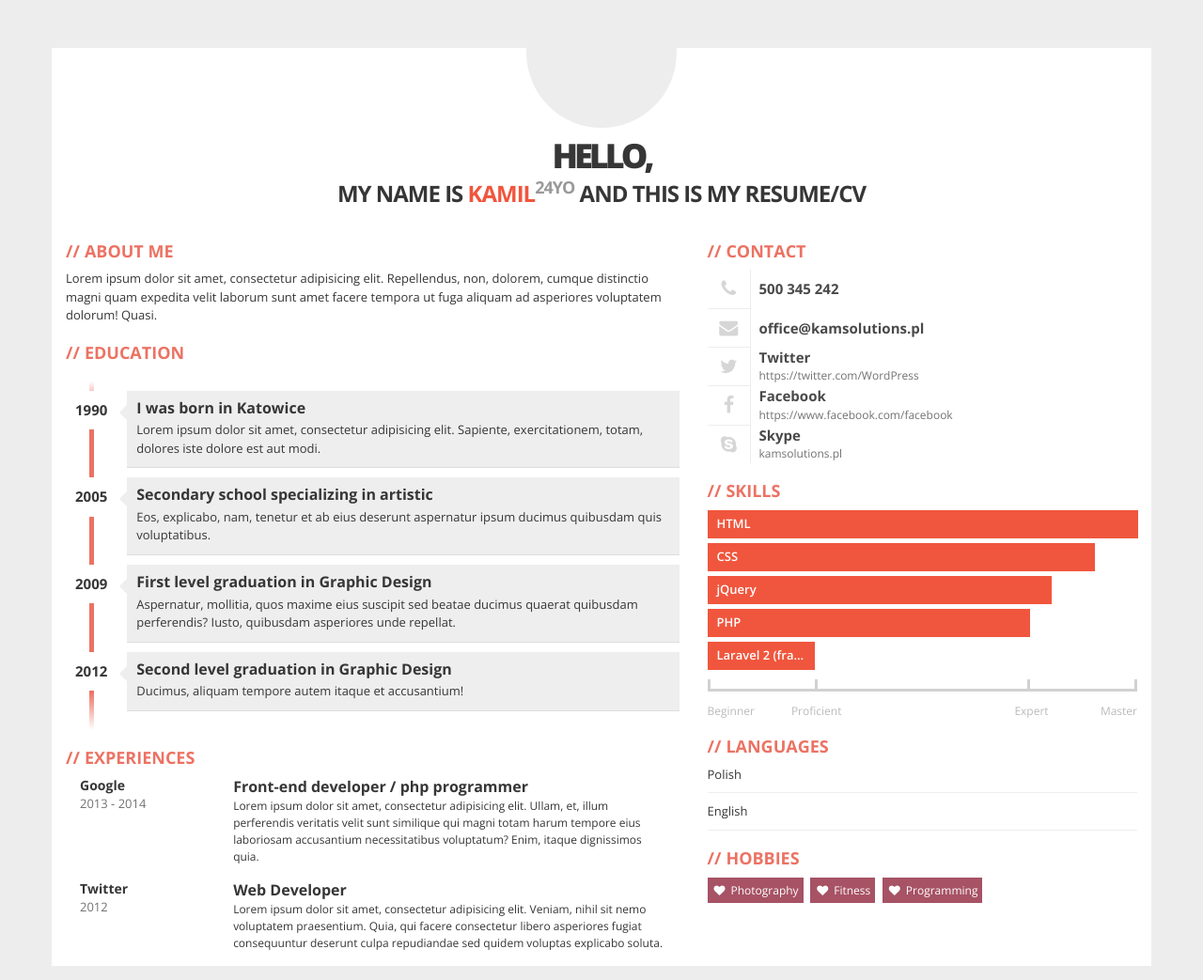
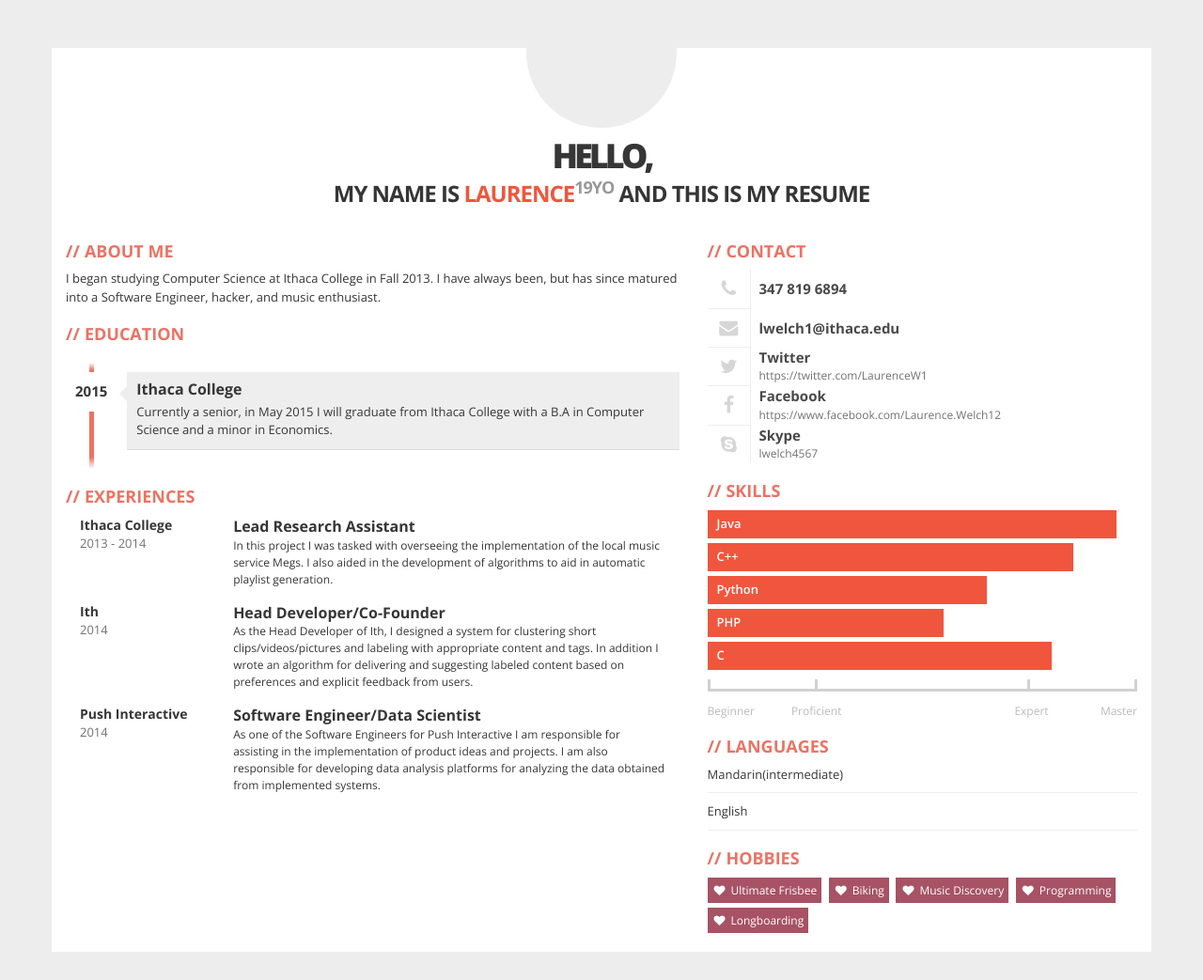
Before and after one commit to Lwelch45/personal, a plain HTML site: page index.html in a window 1280 px wide. Shown: the part 29-1072 px from the top of the page at 94% size. Drawn offline with nearby package versions, Linux system fonts and the light colour scheme.

Commit message:
First fairly complete iteration of my website. Included a copy of my resume for versioning.

```diff
--- a/index.html
+++ b/index.html
@@ -5,7 +5,7 @@
     <meta charset="utf-8">
     <meta http-equiv="X-UA-Compatible" content="IE=edge,chrome=1" />
     <meta name="viewport" content="width=device-width, initial-scale=1">
-    <title>3ColorResume</title>
+    <title>Laurence Welch | Resume</title>
     <link href="css/bootstrap.min.css" rel="stylesheet">
     <link href="css/font-awesome.css" rel="stylesheet">
     <link href="css/main.css" rel="stylesheet">
@@ -13,14 +13,7 @@
         <script src="js/html5shiv.js"></script>
         <script src="js/respond.min.js"></script>
     <![endif]-->
-    <script>
-        (function(i,s,o,g,r,a,m){i['GoogleAnalyticsObject']=r;i[r]=i[r]||function(){
-            (i[r].q=i[r].q||[]).push(arguments)},i[r].l=1*new Date();a=s.createElement(o),
-                m=s.getElementsByTagName(o)[0];a.async=1;a.src=g;m.parentNode.insertBefore(a,m)
-        })(window,document,'script','//www.google-analytics.com/analytics.js','ga');
-        ga('create', 'UA-51302339-1', 'kamsolutions.pl');
-        ga('send', 'pageview');
-    </script>
+
 </head>
 <body>
 <div class="container">
@@ -32,7 +25,7 @@
                     <img src="img/avatar.jpg" alt="avatar">
                 </div>
                 <div id="text-header">
-                    <h1>Hello,<br> my name is <span>Kamil</span><sup>24yo</sup> and this is my resume/cv</h1>
+                    <h1>Hello,<br> my name is <span>Laurence</span><sup>19yo</sup> and this is my resume</h1>
                 </div>
             </div>
         </div>
@@ -42,40 +35,21 @@
             <!-- ABOUT ME -->
             <div class="box">
                 <h2>About Me</h2>
-                <p>Lorem ipsum dolor sit amet, consectetur adipisicing elit. Repellendus, non, dolorem, cumque distinctio magni quam expedita velit laborum sunt amet facere tempora ut fuga aliquam ad asperiores voluptatem dolorum! Quasi.</p>
+                <p>I began studying Computer Science at Ithaca College in Fall 2013. I have always been, but has since matured into a Software Engineer, hacker, and music enthusiast.</p>
             </div>
             <!-- EDUCATION -->
             <div class="box">
                 <h2>Education</h2>
                 <ul id="education" class="clearfix">
+
                     <li>
-                        <div class="year pull-left">1990</div>
+                        <div class="year pull-left">2015</div>
                         <div class="description pull-right">
-                            <h3>I was born in Katowice</h3>
-                            <p>Lorem ipsum dolor sit amet, consectetur adipisicing elit. Sapiente, exercitationem, totam, dolores iste dolore est aut modi.</p>
+                            <h3>Ithaca College</h3>
+                            <p>Currently a senior, in May 2015 I will graduate from Ithaca College with a B.A in Computer Science and a minor in Economics.</p>
                         </div>
                     </li>
-                    <li>
-                        <div class="year pull-left">2005</div>
-                        <div class="description pull-right">
-                            <h3>Secondary school specializing in artistic</h3>
-                            <p>Eos, explicabo, nam, tenetur et ab eius deserunt aspernatur ipsum ducimus quibusdam quis voluptatibus.</p>
-                        </div>
-                    </li>
-                    <li>
-                        <div class="year pull-left">2009</div>
-                        <div class="description pull-right">
-                            <h3>First level graduation in Graphic Design</h3>
-                            <p>Aspernatur, mollitia, quos maxime eius suscipit sed beatae ducimus quaerat quibusdam perferendis? Iusto, quibusdam asperiores unde repellat.</p>
-                        </div>
-                    </li>
-                    <li>
-                        <div class="year pull-left">2012</div>
-                        <div class="description pull-right">
-                            <h3>Second level graduation in Graphic Design</h3>
-                            <p>Ducimus, aliquam tempore autem itaque et accusantium!</p>
-                        </div>
-                    </li>
+
                 </ul>
             </div>
             <!-- EXPERIENCES -->
@@ -83,22 +57,32 @@
                 <h2>Experiences</h2>
                 <div class="job clearfix">
                     <div class="col-xs-3">
-                        <div class="where">Google</div>
+                        <div class="where">Ithaca College</div>
                         <div class="year">2013 - 2014</div>
                     </div>
                     <div class="col-xs-9">
-                        <div class="profession">Front-end developer / php programmer</div>
-                        <div class="description">Lorem ipsum dolor sit amet, consectetur adipisicing elit. Ullam, et, illum perferendis veritatis velit sunt similique qui magni totam harum tempore eius laboriosam accusantium necessitatibus voluptatum? Enim, itaque dignissimos quia.</div>
+                        <div class="profession">Lead Research Assistant</div>
+                        <div class="description">In this project I was tasked with overseeing the implementation of the local music service Megs. I also aided in the development of algorithms to aid in automatic playlist generation. </div>
                     </div>
                 </div>
                 <div class="job clearfix">
                     <div class="col-xs-3">
-                        <div class="where">Twitter</div>
-                        <div class="year">2012</div>
+                        <div class="where">Ith</div>
+                        <div class="year">2014</div>
                     </div>
                     <div class="col-xs-9">
-                        <div class="profession">Web Developer</div>
-                        <div class="description">Lorem ipsum dolor sit amet, consectetur adipisicing elit. Veniam, nihil sit nemo voluptatem praesentium. Quia, qui facere consectetur libero asperiores fugiat consequuntur deserunt culpa repudiandae sed quidem voluptas explicabo soluta.</div>
+                        <div class="profession">Head Developer/Co-Founder</div>
+                        <div class="description">As the Head Developer of Ith, I designed a system for clustering short clips/videos/pictures and labeling with appropriate content and tags. In addition I wrote an algorithm for delivering and suggesting labeled content based on preferences and explicit feedback from users.</div>
+                    </div>
+                </div>
+                <div class="job clearfix">
+                    <div class="col-xs-3">
+                        <div class="where">Push Interactive</div>
+                        <div class="year">2014</div>
+                    </div>
+                    <div class="col-xs-9">
+                        <div class="profession">Software Engineer/Data Scientist</div>
+                        <div class="description">As one of the Software Engineers for Push Interactive I am responsible for assisting in the implementation of product ideas and projects. I am also responsible for developing data analysis platforms for analyzing the data obtained from implemented systems. </div>
                     </div>
                 </div>
             </div>
@@ -109,37 +93,37 @@
                 <h2>Contact</h2>
                 <div class="contact-item">
                     <div class="icon pull-left text-center"><span class="fa fa-phone fa-fw"></span></div>
-                    <div class="title only pull-right">500 345 242</div>
+                    <div class="title only pull-right">347 819 6894</div>
                 </div>
                 <div class="contact-item">
                     <div class="icon pull-left text-center"><span class="fa fa-envelope fa-fw"></span></div>
-                    <div class="title only pull-right">office@kamsolutions.pl</div>
+                    <div class="title only pull-right">lwelch1@ithaca.edu</div>
                 </div>
                 <div class="contact-item">
                     <div class="icon pull-left text-center"><span class="fa fa-twitter fa-fw"></span></div>
                     <div class="title pull-right">Twitter</div>
-                    <div class="description pull-right">https://twitter.com/WordPress</div>
+                    <div class="description pull-right">https://twitter.com/LaurenceW1</div>
                 </div>
                 <div class="contact-item">
                     <div class="icon pull-left text-center"><span class="fa fa-facebook fa-fw"></span></div>
                     <div class="title pull-right">Facebook</div>
-                    <div class="description pull-right">https://www.facebook.com/facebook</div>
+                    <div class="description pull-right">https://www.facebook.com/Laurence.Welch12</div>
                 </div>
                 <div class="contact-item">
                     <div class="icon pull-left text-center"><span class="fa fa-skype fa-fw"></span></div>
                     <div class="title pull-right">Skype</div>
-                    <div class="description pull-right">kamsolutions.pl</div>
+                    <div class="description pull-right">lwelch4567</div>
                 </div>
             </div>
             <!-- SKILLS -->
             <div class="box">
                 <h2>Skills</h2>
                 <div class="skills">
-                    <div class="item-skills" data-percent="1.00">HTML</div>
-                    <div class="item-skills" data-percent="0.90">CSS</div>
-                    <div class="item-skills" data-percent="0.80">jQuery</div>
-                    <div class="item-skills" data-percent="0.75">PHP</div>
-                    <div class="item-skills" data-percent="0.25">Laravel 2 (framework)</div>
+                    <div class="item-skills" data-percent="0.95">Java</div>
+                    <div class="item-skills" data-percent="0.85">C++</div>
+                    <div class="item-skills" data-percent="0.65">Python</div>
+                    <div class="item-skills" data-percent="0.55">PHP</div>
+                    <div class="item-skills" data-percent="0.80">C</div>
                     <div class="skills-legend clearfix">
                         <div class="legend-left legend">Beginner</div>
                         <div class="legend-left legend"><span>Proficient</span></div>
@@ -152,16 +136,18 @@
             <div class="box">
                 <h2>Languages</h2>
                 <div id="language-skills">
-                    <div class="skill">Polish <div class="icons pull-right"><div style="width: 80%;" class="icons-red"></div></div></div>
+                    <div class="skill">Mandarin(intermediate) <div class="icons pull-right"><div style="width: 80%;" class="icons-red"></div></div></div>
                     <div class="skill">English <div class="icons pull-right"><div style="width: 60%;" class="icons-red"></div></div></div>
                 </div>
             </div>
             <!-- HOBBIES -->
             <div class="box">
                 <h2>Hobbies</h2>
-                <div class="hobby">Photography</div>
-                <div class="hobby">Fitness</div>
+                <div class="hobby">Ultimate Frisbee</div>
+                <div class="hobby">Biking</div>
+                <div class="hobby">Music Discovery</div>
                 <div class="hobby">Programming</div>
+                <div class="hobby">Longboarding</div>
             </div>
         </div>
     </div>
```
Also changed, not shown: 1 other file.
